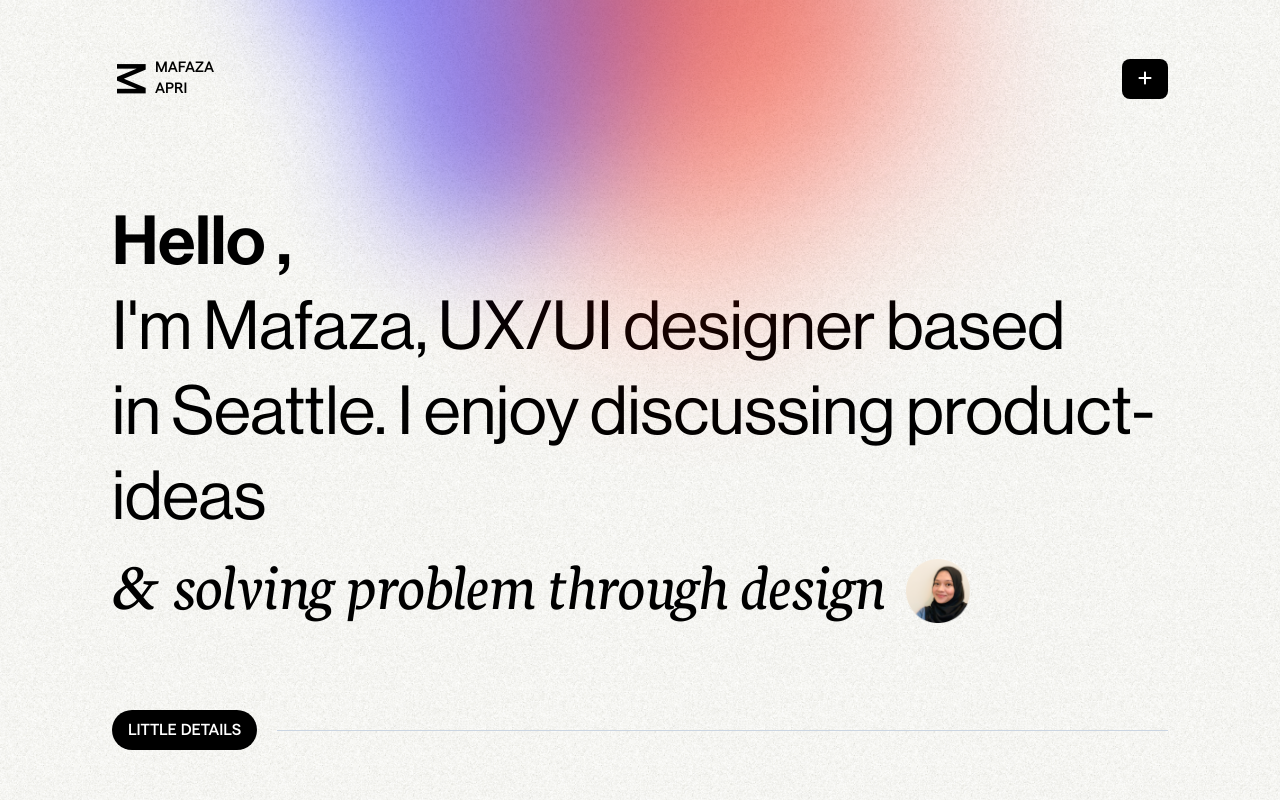
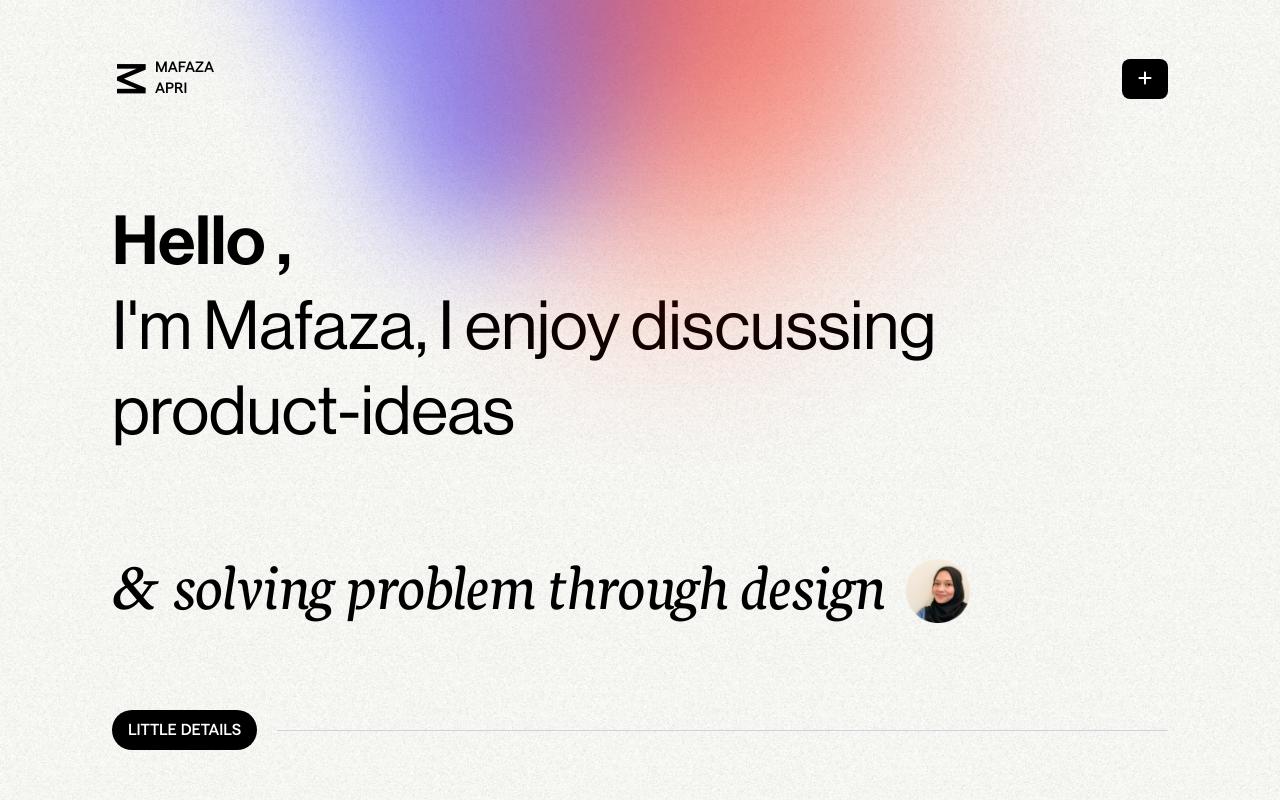
Before and after one commit to mafazaapri/mafazaapri.github.io, a React (Vite) app: page /#/about in a window 1280 px wide. Shown: the top 800 px of the page. Built offline with nearby package versions, Linux system fonts and the light colour scheme.

Commit message:
Update AboutPage.jsx

```diff
--- a/src/pages/AboutPage.jsx
+++ b/src/pages/AboutPage.jsx
@@ -26,9 +26,9 @@ export default function AboutPage() {
 
 
                     <span className="font-small">
-I'm Mafaza, UX/UI designer based <br/> in Seattle.
+I'm Mafaza,  I enjoy discussing product-ideas  <br/>
 
-                      I enjoy discussing product-ideas
+
 
              <br/>  <span className="font-neuton italic"> & solving problem through design </span> <img src="/img/profile-pic.png" className="w-16 inline-block ms-2" />   </span>
 
```
